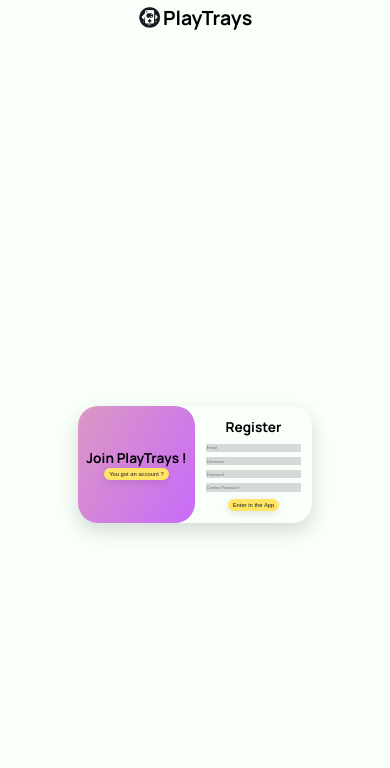
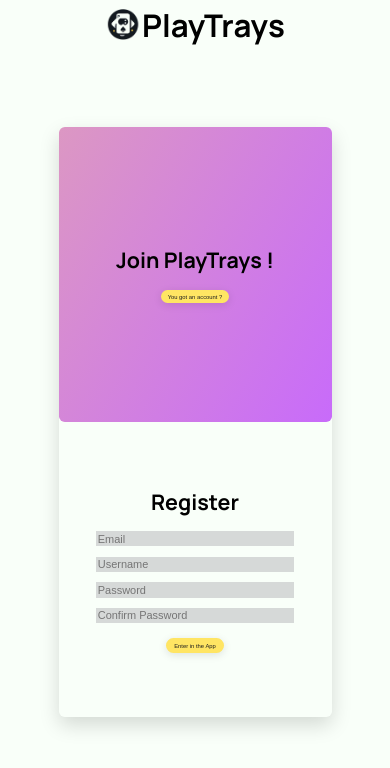
Before and after one commit to ZUHOWKS/PlayTrays, a Vue app: page /register in a window 390 px wide. Shown: the top 768 px of the page. Built offline with nearby package versions, Linux system fonts and the light colour scheme; a web font is replaced by a local one.

Commit message:
Responsive design (telephone et tablette) : page login/register

```diff
--- a/src/views/SignInUp.vue
+++ b/src/views/SignInUp.vue
@@ -39,7 +39,16 @@
 
   }
 
+  addEventListener("resize", (event) => {
+    window.location.reload()
+  })
+
   function switchSignMode() {
+
+    const width = window.innerWidth;
+    const height = window.innerHeight;
+
+    if (width > 800) {
       if (signUpMode.value && loginMode.value && signFiller.value && loginFormContainer.value && registerFormContainer.value) {
         isLoginMode.value = !isLoginMode.value
         if (!isLoginMode.value) {
@@ -59,6 +68,29 @@
           loginFormContainer.value.style.transform = "translateX(0)"
 
           signFiller.value.style.left = "50%"
+        }
+      }
+    } else {
+      if (signUpMode.value && loginMode.value && signFiller.value && loginFormContainer.value && registerFormContainer.value) {
+        isLoginMode.value = !isLoginMode.value
+        if (!isLoginMode.value) {
+          signUpMode.value.style.transform = "translateY(0)"
+          registerFormContainer.value.style.transform = "translateY(0)"
+
+          loginMode.value.style.transform = "translateY(300%)"
+          loginFormContainer.value.style.transform = "translateY(-200%)"
+
+          signFiller.value.style.top = "15%"
+
+        } else {
+          signUpMode.value.style.transform = "translateY(-300%)"
+          registerFormContainer.value.style.transform = "translateY(200%)"
+
+          loginMode.value.style.transform = "translateY(0)"
+          loginFormContainer.value.style.transform = "translateY(0)"
+
+          signFiller.value.style.top = "50%"
+        }
       }
     }
   }
@@ -179,13 +211,13 @@
   display: flex;
   align-items: center;
   justify-content: center;
-  position: fixed;
+  position: absolute;
   top: 10vh;
   left: 0;
 }
 
 .forms {
-  border-radius: 20px;
+  border-radius: 1.5vw;
   align-items: center;
   width: 60%;
   height: 30vw;
@@ -227,8 +259,9 @@
   background: linear-gradient(120deg, rgb(var(--primary-color)) -175%, rgb(var(--secondary-color)) 100%);
   width: 30%;
   left: 50%;
+  top : none;
   height: 30vw;
-  border-radius: 20px;
+  border-radius: 1.5vw;
   display: flex;
   flex-direction: column;
   align-items: center;
@@ -247,7 +280,6 @@
   transition: transform 1s ease-in-out;
 }
 
-
 .sign-up-mode {
   transform: translateX(-200%);
 }
@@ -256,4 +288,106 @@
   transform: translateX(200%);
 }
 
+@media screen and (max-width: 800px) {
+
+  .logo {
+    height: 8vw;
+    margin: 3% 0.5%;
+  }
+
+  h1{
+    font-size: 8vw;
+  }
+
+  /* .sign-mode-filler {
+    visibility : hidden;
+  } */
+
+  main {
+    flex-direction: column;
+    height: 100vh;
+    top:0;
+  }
+
+  .forms {
+    display: flex;
+    flex-direction: column;
+    width: 70%;
+    height: 70%;
+  }
+
+  .forms>form {
+    width: 75%;
+    height: 50%;
+  }
+
+  h2{
+    font-size: max(2.5vh,5.5vw);
+  }
+
+  .inputs>input {
+    height: max(1.7vh,3vw);
+    font-size: max(1.3vh,2.5vw);
+  }
+
+  .sign-mode-filler {
+    width: 70%;
+    height: 35%;
+    left: 15%;
+    top: 50%;
+    transition: top 1s ease-in-out;
+  }
+
+  .sign-up-mode {
+    transform: translateY(-200%);
+}
+
+  .register-form {
+    transform: translateY(200%);
+}
+
+  .sign-up-mode {
+    transform: translateY(-250%);
+}
+
+  /* .logo {
+    height: 8vw;
+    margin: 3% 0.5%;
+  }
+
+  h1{
+    font-size: 8vw;
+  }
+
+  main {
+    height: 70vh;
+  }
+
+  .forms {
+    height: 20vh;
+    width: 80vw;
+  }
+
+  form>h2{
+    font-size: 5.5vw;
+  }
+
+  .inputs>input {
+    height: 2.7vw;
+    font-size: 1.5vw;
+    margin: 3.5% 3.5%;
+  }
+
+  .sign-mode-filler {
+    height: 20vh;
+    width: 40vw;
+  }
+
+  .sign-mode-content>h2 {
+    font-size: 4.5vw;
+    margin : 5% 0%;
+  }*/
+
+}
+
 </style>
```
Lines whose indentation alone changed are shown as unchanged.
